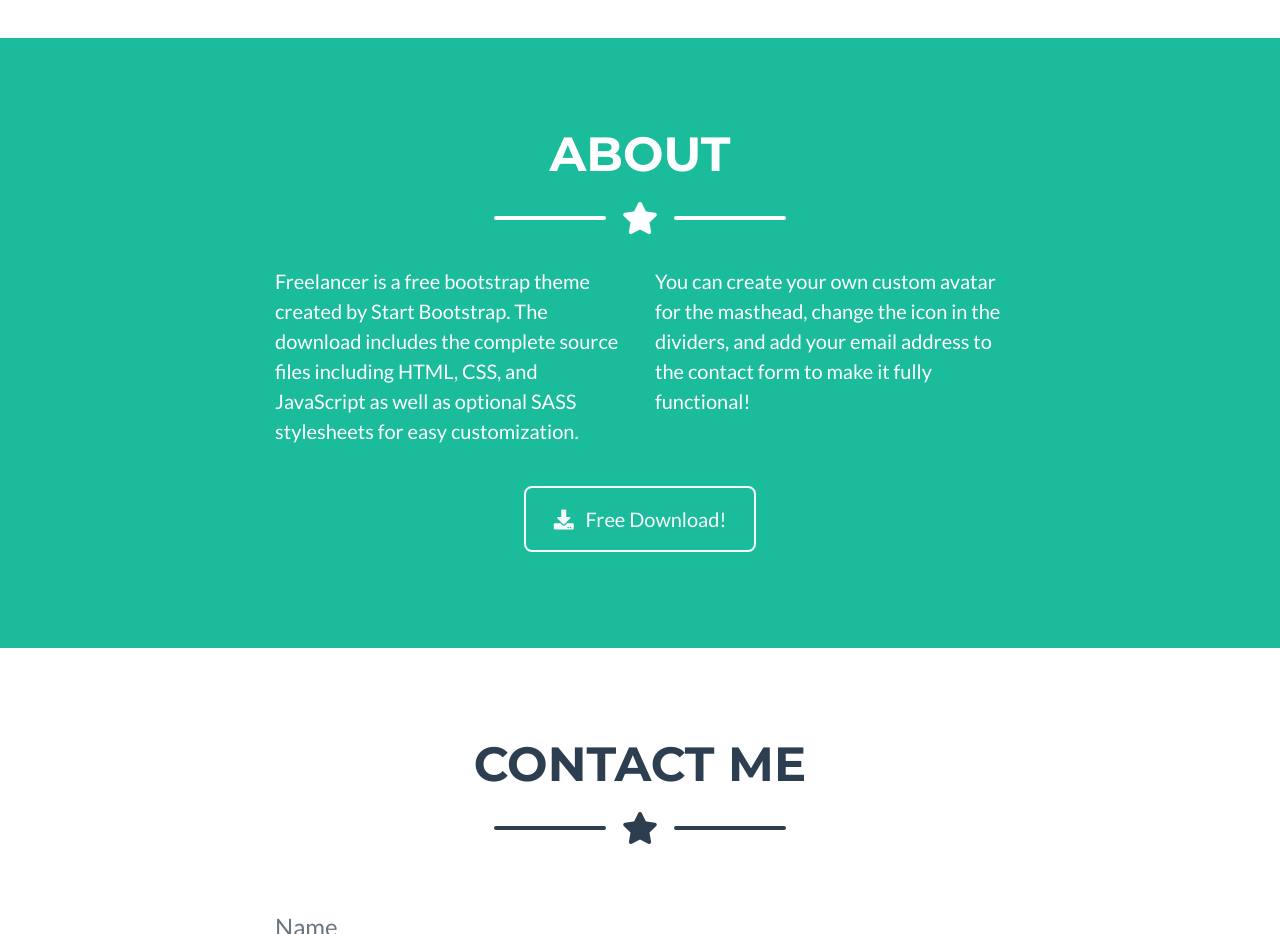
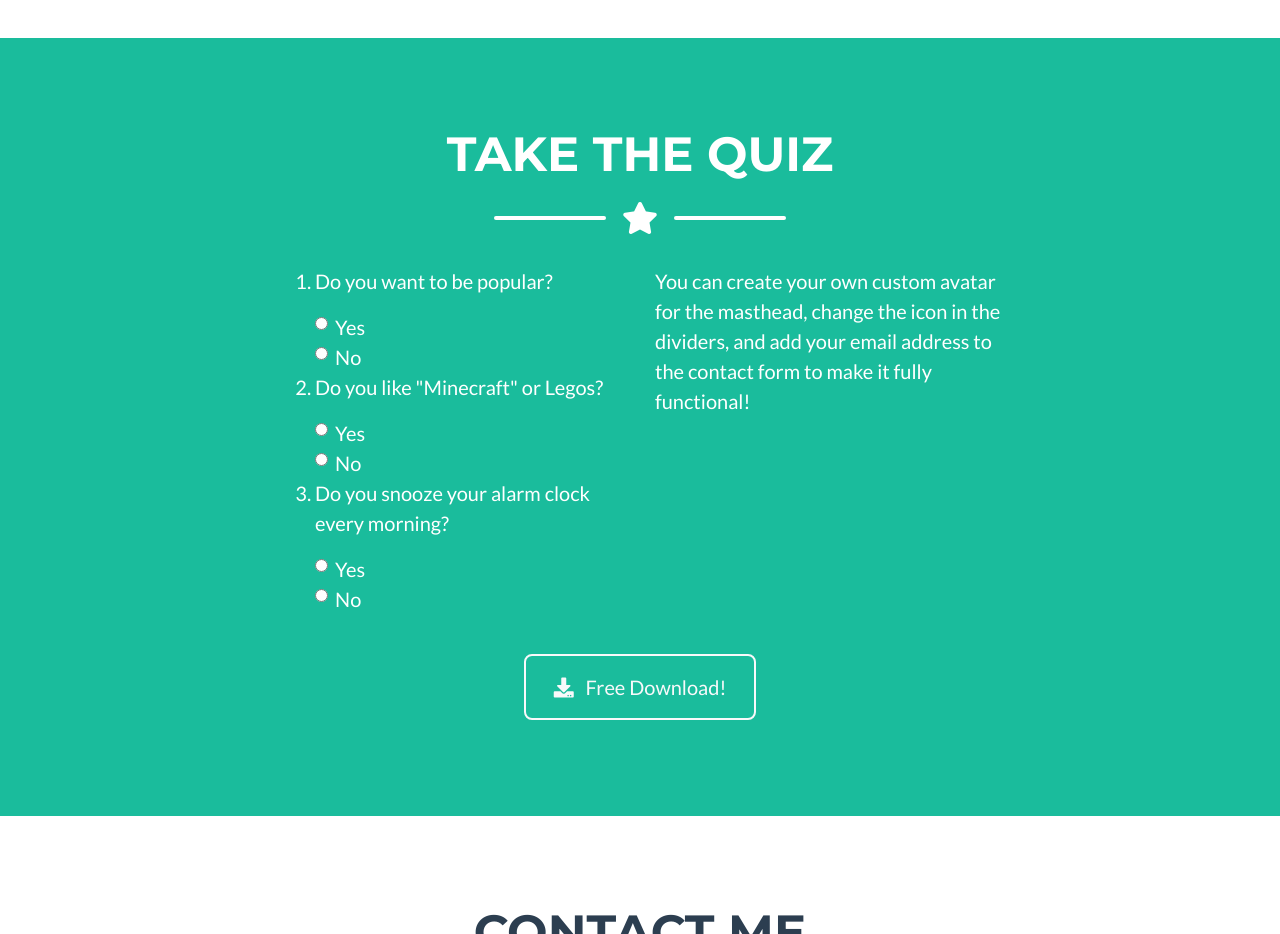
Before and after one commit to ayohana/programming-language, a website with bundled scripts: page index.html in a window 1280 px wide. Shown: the part 1660-2594 px from the top of the page. Built offline with nearby package versions, Linux system fonts and the light colour scheme.

Commit message:
Add a form with radio inputs

```diff
--- a/index.html
+++ b/index.html
@@ -171,12 +171,12 @@
     </div>
   </section>
 
-  <!-- About Section -->
-  <section class="page-section bg-primary text-white mb-0" id="about">
+  <!-- Quiz Section -->
+  <section class="page-section bg-primary text-white mb-0" id="quiz">
     <div class="container">
 
-      <!-- About Section Heading -->
-      <h2 class="page-section-heading text-center text-uppercase text-white">About</h2>
+      <!-- Quiz Section Heading -->
+      <h2 class="page-section-heading text-center text-uppercase text-white">Take the quiz</h2>
 
       <!-- Icon Divider -->
       <div class="divider-custom divider-light">
@@ -187,17 +187,62 @@
         <div class="divider-custom-line"></div>
       </div>
 
-      <!-- About Section Content -->
+      <!-- Quiz Section Content -->
       <div class="row">
         <div class="col-lg-4 ml-auto">
-          <p class="lead">Freelancer is a free bootstrap theme created by Start Bootstrap. The download includes the complete source files including HTML, CSS, and JavaScript as well as optional SASS stylesheets for easy customization.</p>
+          <form id="questionsList" class="lead">
+            <ol>
+              <li><p>Do you want to be popular?</p>
+                <div class="form-check">
+                  <input class="form-check-input" type="radio" name="question1radios" id="question1radio1" value="yes">
+                  <label class="form-check-label" for="question1radio1">
+                    Yes
+                  </label>
+                </div>
+                <div class="form-check">
+                  <input class="form-check-input" type="radio" name="question1radios" id="question1radio2" value="no">
+                  <label class="form-check-label" for="question1radio2">
+                    No
+                  </label>
+                </div>
+              </li>
+              <li><p>Do you like "Minecraft" or Legos?</p>
+                <div class="form-check">
+                  <input class="form-check-input" type="radio" name="question2radios" id="question2radio1" value="yes">
+                  <label class="form-check-label" for="question2radio1">
+                    Yes
+                  </label>
+                </div>
+                <div class="form-check">
+                  <input class="form-check-input" type="radio" name="question2radios" id="question2radio2" value="no">
+                  <label class="form-check-label" for="question2radio2">
+                    No
+                  </label>
+                </div>
+              </li>
+              <li><p>Do you snooze your alarm clock every morning?</p>
+                <div class="form-check">
+                  <input class="form-check-input" type="radio" name="question3radios" id="question3radio1" value="yes">
+                  <label class="form-check-label" for="question3radio1">
+                    Yes
+                  </label>
+                </div>
+                <div class="form-check">
+                  <input class="form-check-input" type="radio" name="question3radios" id="question3radio2" value="no">
+                  <label class="form-check-label" for="question3radio2">
+                    No
+                  </label>
+                </div>
+              </li>
+            </ol>
+          </form>
         </div>
         <div class="col-lg-4 mr-auto">
           <p class="lead">You can create your own custom avatar for the masthead, change the icon in the dividers, and add your email address to the contact form to make it fully functional!</p>
         </div>
       </div>
 
-      <!-- About Section Button -->
+      <!-- Quiz Section Button -->
       <div class="text-center mt-4">
         <a class="btn btn-xl btn-outline-light" href="https://startbootstrap.com/themes/freelancer/">
           <i class="fas fa-download mr-2"></i>
@@ -209,7 +254,7 @@
   </section>
 
   <!-- Contact Section -->
-  <section class="page-section" id="contact">
+  <section class="page-section" id="about">
     <div class="container">
 
       <!-- Contact Section Heading -->
```
